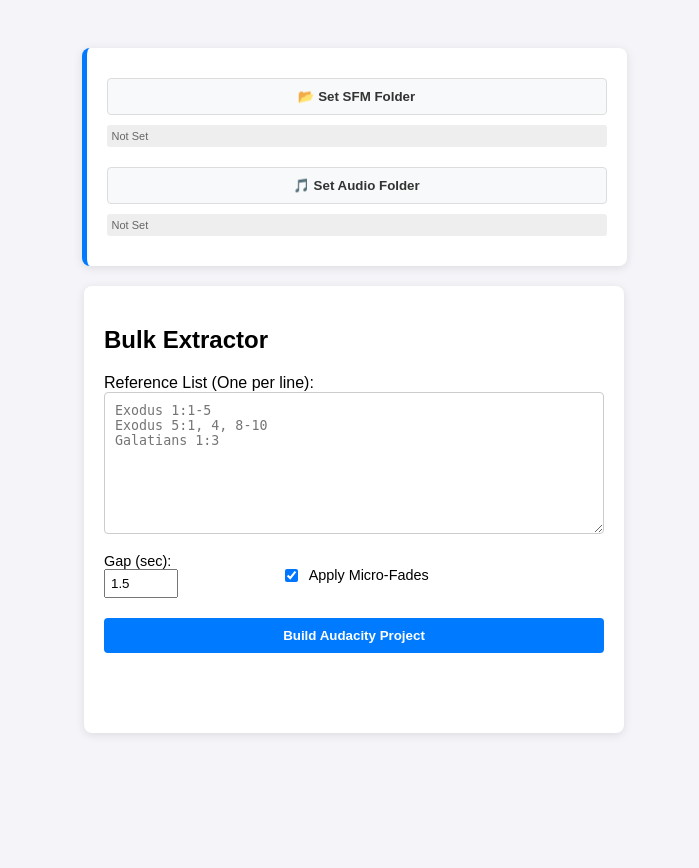
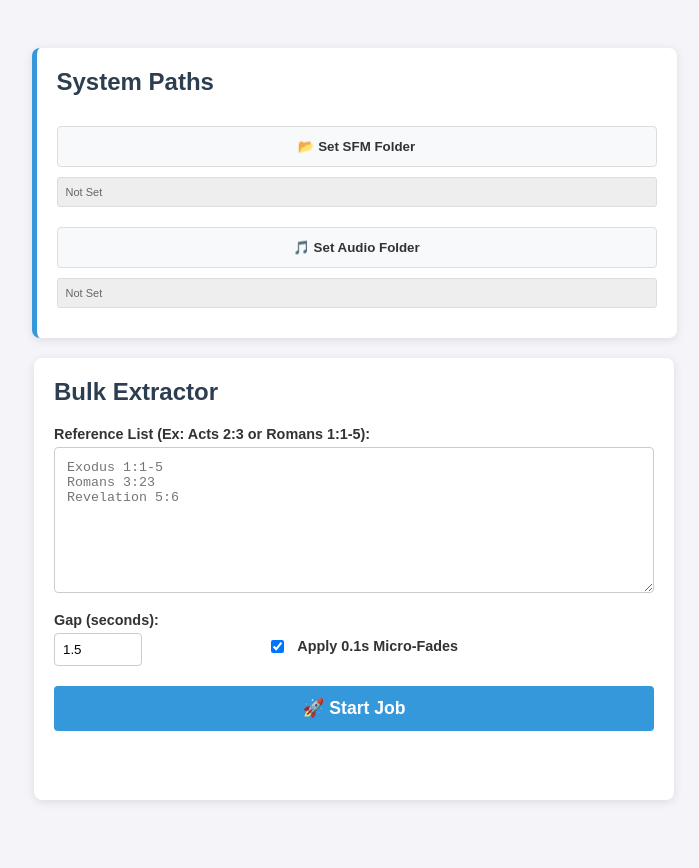
Before and after one commit to RossWebb/Bible-Audio-Extractor, a Flask app: page / in a window 1280 px wide. Shown: the whole page, without its empty margins (286-985 px from the left). Before the commit the page ends 735 px from the top, so only its background shows below. Run offline with Flask 3, Linux system fonts and the light colour scheme.

Commit message:
Refactor HTML structure and styles in index.html

```diff
--- a/templates/index.html
+++ b/templates/index.html
@@ -3,17 +3,21 @@
 <head>
     <title>Bible Audio Extractor</title>
     <style>
-        body { font-family: sans-serif; padding: 40px; background: #f4f4f9; }
-        .card { background: white; padding: 20px; border-radius: 8px; box-shadow: 0 2px 10px rgba(0,0,0,0.1); max-width: 500px; margin: auto; }
-        .settings { border-left: 5px solid #007bff; margin-bottom: 20px; }
-        button { width: 100%; padding: 10px; margin: 10px 0; border-radius: 4px; border: 1px solid #ccc; background: #007bff; color: white; border: none; cursor: pointer; font-weight: bold; }
-        .path-display { font-size: 11px; color: #666; background: #eee; padding: 5px; margin-bottom: 10px; border-radius: 3px; overflow: hidden; text-overflow: ellipsis; }
-        #status { font-weight: bold; padding: 10px; margin-top: 10px; border-radius: 4px; min-height: 20px; }
-        .download-link { color: #007bff; font-weight: bold; text-decoration: none; display: inline-block; margin-bottom: 10px; }
+        body { font-family: sans-serif; padding: 40px; background: #f4f4f9; color: #333; }
+        .card { background: white; padding: 20px; border-radius: 8px; box-shadow: 0 2px 10px rgba(0,0,0,0.1); max-width: 600px; margin: auto; margin-bottom: 20px; }
+        .settings-card { border-left: 5px solid #3498db; }
+        h2 { margin-top: 0; color: #2c3e50; }
+        button { width: 100%; padding: 12px; margin: 10px 0; border-radius: 4px; border: none; cursor: pointer; font-weight: bold; transition: opacity 0.2s; }
+        .path-display { font-size: 11px; color: #666; background: #eee; padding: 8px; margin-bottom: 10px; border-radius: 3px; white-space: nowrap; overflow: hidden; text-overflow: ellipsis; border: 1px solid #ddd; }
+        #status { font-weight: bold; margin-top: 15px; min-height: 24px; text-align: center; }
+        textarea { width: 100%; font-family: 'Courier New', Courier, monospace; padding: 12px; border-radius: 4px; border: 1px solid #ccc; box-sizing: border-box; resize: vertical; }
+        label { font-weight: bold; display: block; margin-bottom: 5px; font-size: 0.9em; }
     </style>
 </head>
 <body>
-    <div class="card settings">
+
+    <div class="card settings-card">
+        <h2>System Paths</h2>
         <button onclick="setPath('project')" style="background:#f8f9fa; color:#333; border:1px solid #ddd;">📂 Set SFM Folder</button>
         <div id="p_disp" class="path-display">{{ p_path or 'Not Set' }}</div>
 
@@ -24,25 +28,24 @@
     <div class="card">
         <h2>Bulk Extractor</h2>
 
-        <label for="ref_list">Reference List (One per line):</label>
-        <textarea id="ref_list" rows="8"
-            placeholder="Exodus 1:1-5&#10;Exodus 5:1, 4, 8-10&#10;Galatians 1:3"
-            style="width: 100%; font-family: monospace; padding: 10px; border-radius: 4px; border: 1px solid #ccc; box-sizing: border-box;"></textarea>
+        <label for="ref_list">Reference List (Ex: Acts 2:3 or Romans 1:1-5):</label>
+        <textarea id="ref_list" rows="8" placeholder="Exodus 1:1-5&#10;Romans 3:23&#10;Revelation 5:6"></textarea>
 
-        <div style="display:flex; gap:15px; margin-top: 15px; align-items: center;">
+        <div style="display:flex; gap:20px; margin-top: 15px; align-items: center;">
             <div style="flex:1">
-                <label style="display:block; font-size: 0.9em;">Gap (sec):</label>
-                <input type="number" id="bridge_gap" value="{{ gap }}" step="0.1" style="width: 60px; padding: 5px;">
+                <label for="bridge_gap">Gap (seconds):</label>
+                <input type="number" id="bridge_gap" value="{{ gap if gap is not none else 1.2 }}" step="0.1" style="width: 70px; padding: 8px; border: 1px solid #ccc; border-radius: 4px;">
             </div>
-            <div style="flex:2">
-                <label style="display:flex; align-items: center; gap: 8px; cursor: pointer; font-size: 0.9em;">
+            <div style="flex:2; padding-top: 20px;">
+                <label style="display:flex; align-items: center; gap: 10px; cursor: pointer;">
                     <input type="checkbox" id="use_fades" {{ 'checked' if fades else '' }}>
-                    <span>Apply Micro-Fades</span>
+                    <span>Apply 0.1s Micro-Fades</span>
                 </label>
             </div>
         </div>
 
-        <button id="btn" onclick="runBulkProcess()" style="margin-top: 20px;">Build Audacity Project</button>
+        <button id="runBtn" onclick="runBulkProcess()" style="background: #3498db; color: white; margin-top: 20px; font-size: 1.1em;">🚀 Start Job</button>
+
         <div id="status"></div>
     </div>
 
@@ -53,47 +56,57 @@
         if (data.status === 'success') { location.reload(); }
     }
 
-    function setStatus(msg, isError = false) {
-        const s = document.getElementById('status');
-        s.style.color = isError ? "#e74c3c" : "#2ecc71";
-        s.innerText = msg;
+    async function openFolder() {
+        await fetch('/open_folder');
     }
 
     async function runBulkProcess() {
-        const btn = document.getElementById('btn');
+        const btn = document.getElementById('runBtn');
+        const statusDiv = document.getElementById('status');
         const refs = document.getElementById('ref_list').value;
-        const gapVal = document.getElementById('bridge_gap').value;
-        const fadesVal = document.getElementById('use_fades').checked;
+        const gapValue = document.getElementById('bridge_gap').value;
+        const useFades = document.getElementById('use_fades').checked;
 
-        if (!refs.trim()) { setStatus("Enter references!", true); return; }
+        if (!refs.trim()) {
+            statusDiv.innerHTML = "<span style='color:#e74c3c'>⚠️ Please enter some Bible references.</span>";
+            return;
+        }
 
         btn.disabled = true;
         btn.innerText = "Processing...";
-        setStatus("Working...");
+        btn.style.background = "#95a5a6";
+        statusDiv.style.color = "#3498db";
+        statusDiv.innerHTML = "Generating files... please wait.";
 
         try {
             const response = await fetch('/extract_bulk', {
                 method: 'POST',
                 headers: { 'Content-Type': 'application/json' },
-                body: JSON.stringify({
-                    references: refs,
-                    gap: parseFloat(gapVal),
-                    fades: fadesVal
-                })
+                body: JSON.stringify({ refs: refs, gap: gapValue, fades: useFades })
             });
+
             const data = await response.json();
+
             if (data.status === 'success') {
-                btn.innerText = "Done!";
-                btn.style.background = "#2ecc71";
-                document.getElementById('status').innerHTML = `
-                    <div style="margin-top:10px; border:2px solid #2ecc71; padding:20px; border-radius:8px; text-align: center;">
+                btn.disabled = false;
+                btn.innerText = "🚀 Start New Job";
+                btn.style.background = "#3498db";
+                statusDiv.innerHTML = `
+                    <div style="margin-top:10px; border:2px solid #2ecc71; padding:20px; border-radius:8px; text-align: center; background: #f0fff4;">
                         <h3 style="color: #166534; margin-top: 0;">✅ Success</h3>
-                        <a href="${data.audio_url}" class="download-link" style="font-size: 1.1em;">⬇️ Download MP3</a><br><br>
-                        <a href="${data.label_url}" class="download-link" style="font-size: 1.1em;">⬇️ Download Labels</a>
+                        <p style="font-size: 0.9em; color: #666;">Files generated successfully.</p>
+                        <button onclick="openFolder()" style="background: #2ecc71; color: white; width: auto; padding: 10px 25px; margin-top: 10px;">📂 Open Output Folder</button>
                     </div>`;
-            } else { setStatus(data.message, true); btn.style.background = "#e74c3c"; }
-        } catch (e) { setStatus("Error connecting to server", true); }
-        finally { btn.disabled = false; }
+            } else {
+                throw new Error(data.message);
+            }
+        } catch (err) {
+            btn.disabled = false;
+            btn.innerText = "🚀 Try Again";
+            btn.style.background = "#e74c3c";
+            statusDiv.style.color = "#e74c3c";
+            statusDiv.innerHTML = "❌ " + err.message;
+        }
     }
 
     document.getElementById('ref_list').addEventListener('keydown', function(e) {
```
